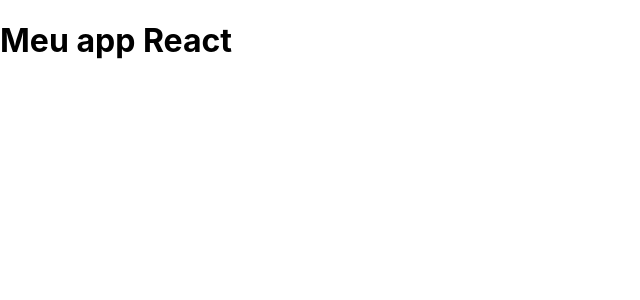
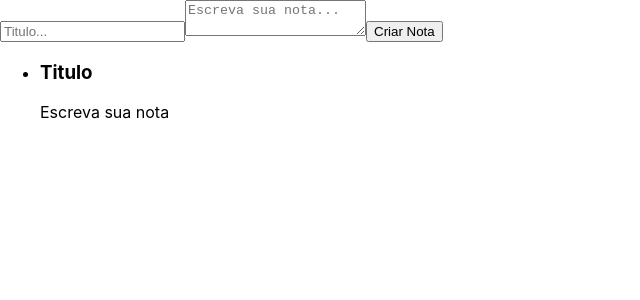
Before and after one commit to luizimcpi/curso-reactjs, a React (Create React App) app in the folder ceep/: page / in a window 1280 px wide. Shown: the top 300 px of the page, without its empty margins (0-640 px from the left). Built offline with nearby package versions, Linux system fonts and the light colour scheme.

Commit message:
feat: creating my first component

```diff
--- a/ceep/src/App.js
+++ b/ceep/src/App.js
@@ -1,8 +1,16 @@
-import React from 'react';
+import React, {Component} from 'react';
+import {ListaDeNotas} from "./components/ListaDeNotas"
 
 function App() {
   return (
-    <h1>Meu app React</h1>
+    <section>
+        <form>
+            <input type="text" placeholder="Titulo..."/>
+            <textarea placeholder="Escreva sua nota..."/>
+            <button>Criar Nota</button>
+        </form>
+        <ListaDeNotas/>
+   </section>
   );
 }
 
--- /dev/null
+++ b/ceep/src/components/ListaDeNotas.jsx
@@ -0,0 +1,20 @@
+import React, {Component} from 'react';
+
+export class ListaDeNotas extends Component {
+    render(){
+        return(
+            <ul>
+                <li>
+                    <section>
+                        <header>
+                            <h3>Titulo</h3>
+                        </header>
+                        <p>
+                            Escreva sua nota
+                        </p>
+                    </section>
+                </li>
+            </ul>
+        )
+    }
+}
```
